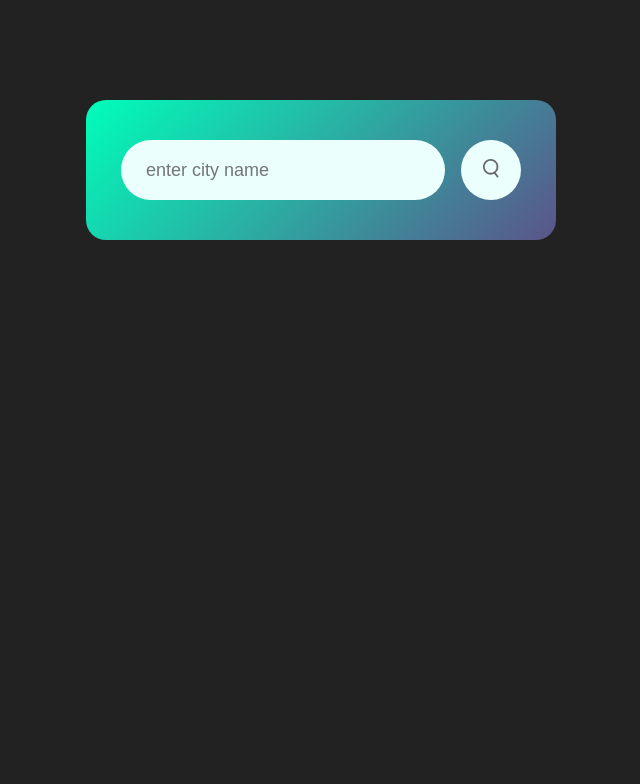
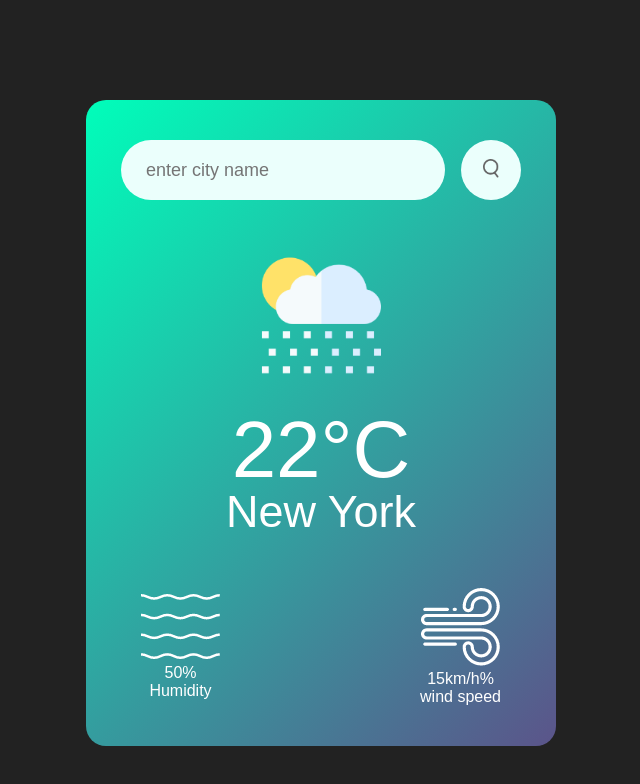
Before and after one commit to iRobot90/weather-app, a plain HTML site: page index.html in a window 1280 px wide. Shown: the whole page, without its empty margins (319-959 px from the left). Drawn offline with Linux system fonts and the light colour scheme.

Commit message:
weather details

```diff
--- a/index.css
+++ b/index.css
@@ -47,3 +47,23 @@ body {
 .search img {
   width: 16px;
 }
+.weather-icon {
+  width: 170px;
+  margin-top: 30px;
+}
+.weather h1 {
+  font-size: 80px;
+  font-weight: 500;
+}
+.weather h2 {
+  font-size: 45px;
+  font-weight: 400;
+  margin-top: -10px;
+}
+.details {
+  display: flex;
+  align-items: center;
+  justify-content: space-between;
+  padding: 0 20px;
+  margin-top: 50px;
+}
--- a/index.html
+++ b/index.html
@@ -4,16 +4,37 @@
     <meta charset="UTF-8" />
     <meta name="viewport" content="width=device-width, initial-scale=1.0" />
     <title>Weather App</title>
-    <link rel="stylesheet" href="index.css"
+    <link rel="stylesheet" href="index.css" />
   </head>
-  <body>
-
+  <div>
     <div class="card">
-        <div class="search">
-            <input type="text" placeholder="enter city name"  spellcheck="false">
-            <button><img src="images/search.png" alt="">
-            </button>
+      <div class="search">
+        <input type="text" placeholder="enter city name" spellcheck="false" />
+        <button><img src="images/search.png" alt="" /></button>
+      </div>
+      <div class="weather">
+        <img src="images/rain.png" class="weather-icon" />
+        <h1 class="temp">22°C</h1>
+        <h2 class="city">New York</h2>
+        <div class="details">
+          <div class="col">
+            <img src="images/humidity.png" />
+            <div>
+              <p class="humidity">50%</p>
+              <p>Humidity</p>
+            </div>
+            </div>
+            <div class="col">
+              <img src="images/wind.png" />
+              <div>
+                <p class="wind">15km/h%</p>
+                <p>wind speed</p>
+              </div>
+            </div>
+          </div>
         </div>
+      </div>
+    </div>
     </div>
   </body>
 </html>
```
